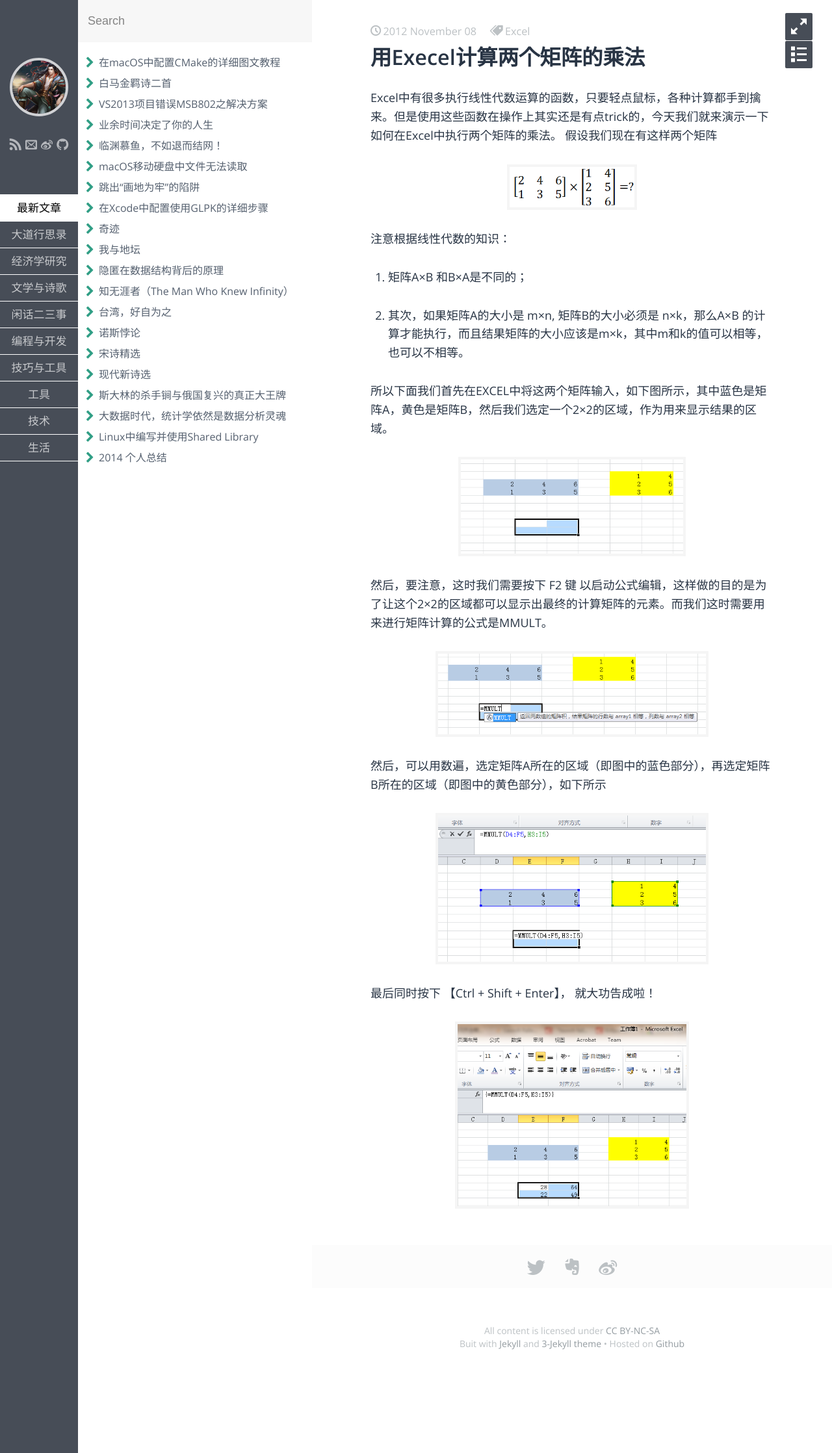
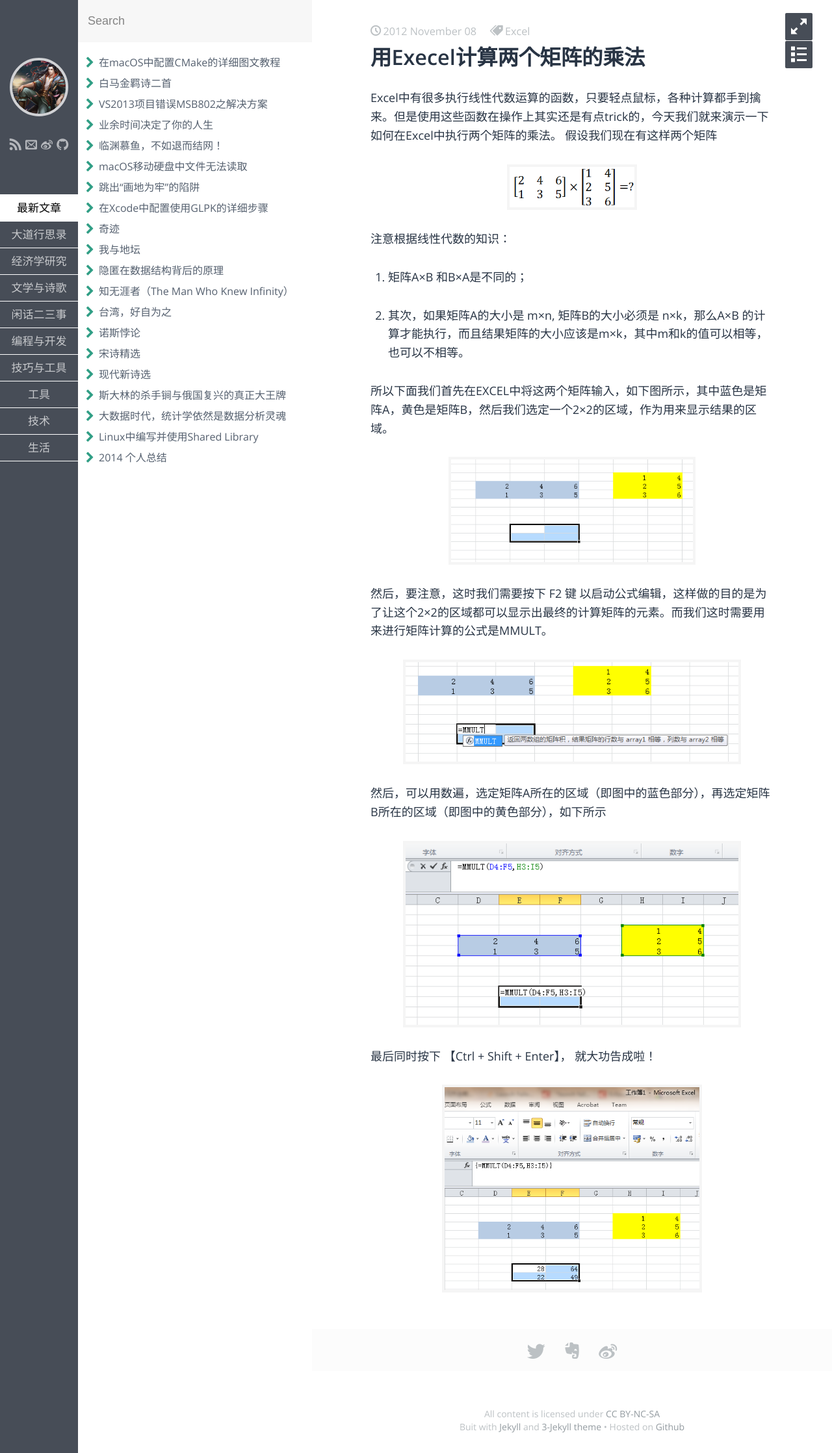
Before and after one commit to fzuo/baimafujinji, a Jekyll site: the page built from _posts/tool/2012-11-08-excel-matrix-mul.md, in a window 1280 px wide. Shown: the whole page at 65% size. Built offline with Jekyll 4.4.1, drawn with Linux system fonts in a browser that asks for light colours; some web fonts are replaced.

Commit message:
Update 2012-11-08-excel-matrix-mul.md

```diff
--- a/_posts/tool/2012-11-08-excel-matrix-mul.md
+++ b/_posts/tool/2012-11-08-excel-matrix-mul.md
@@ -23,23 +23,23 @@
 所以下面我们首先在EXCEL中将这两个矩阵输入，如下图所示，其中蓝色是矩阵A，黄色是矩阵B，然后我们选定一个2×2的区域，作为用来显示结果的区域。
 
 <p align="center">
-<img src="https://fzuo.github.io/assets/img/excel/excel02.png" width="350">
+<img src="https://fzuo.github.io/assets/img/excel/excel02.png" width="380">
 </p>
 
 然后，要注意，这时我们需要按下 F2 键 以启动公式编辑，这样做的目的是为了让这个2×2的区域都可以显示出最终的计算矩阵的元素。而我们这时需要用来进行矩阵计算的公式是MMULT。
 
 <p align="center">
-<img src="https://fzuo.github.io/assets/img/excel/excel03.png" width="420">
+<img src="https://fzuo.github.io/assets/img/excel/excel03.png" width="520">
 </p>
 
 然后，可以用数遍，选定矩阵A所在的区域（即图中的蓝色部分），再选定矩阵B所在的区域（即图中的黄色部分），如下所示
 
 <p align="center">
-<img src="https://fzuo.github.io/assets/img/excel/excel04.png" width="420">
+<img src="https://fzuo.github.io/assets/img/excel/excel04.png" width="520">
 </p>
 
 最后同时按下 【Ctrl + Shift + Enter】， 就大功告成啦！
 
 <p align="center">
-<img src="https://fzuo.github.io/assets/img/excel/excel05.png" width="360">
+<img src="https://fzuo.github.io/assets/img/excel/excel05.png" width="400">
 </p>
```
